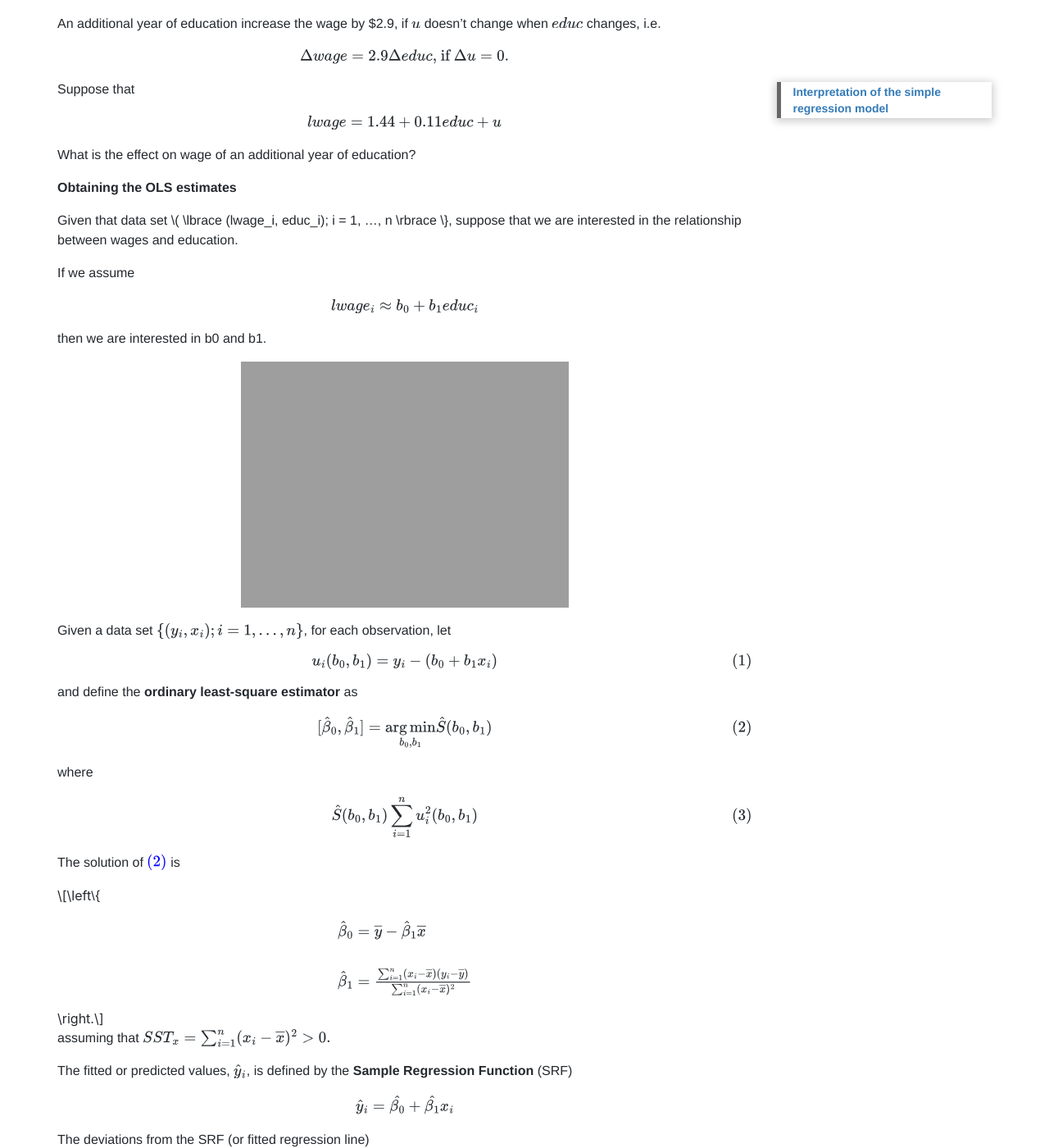
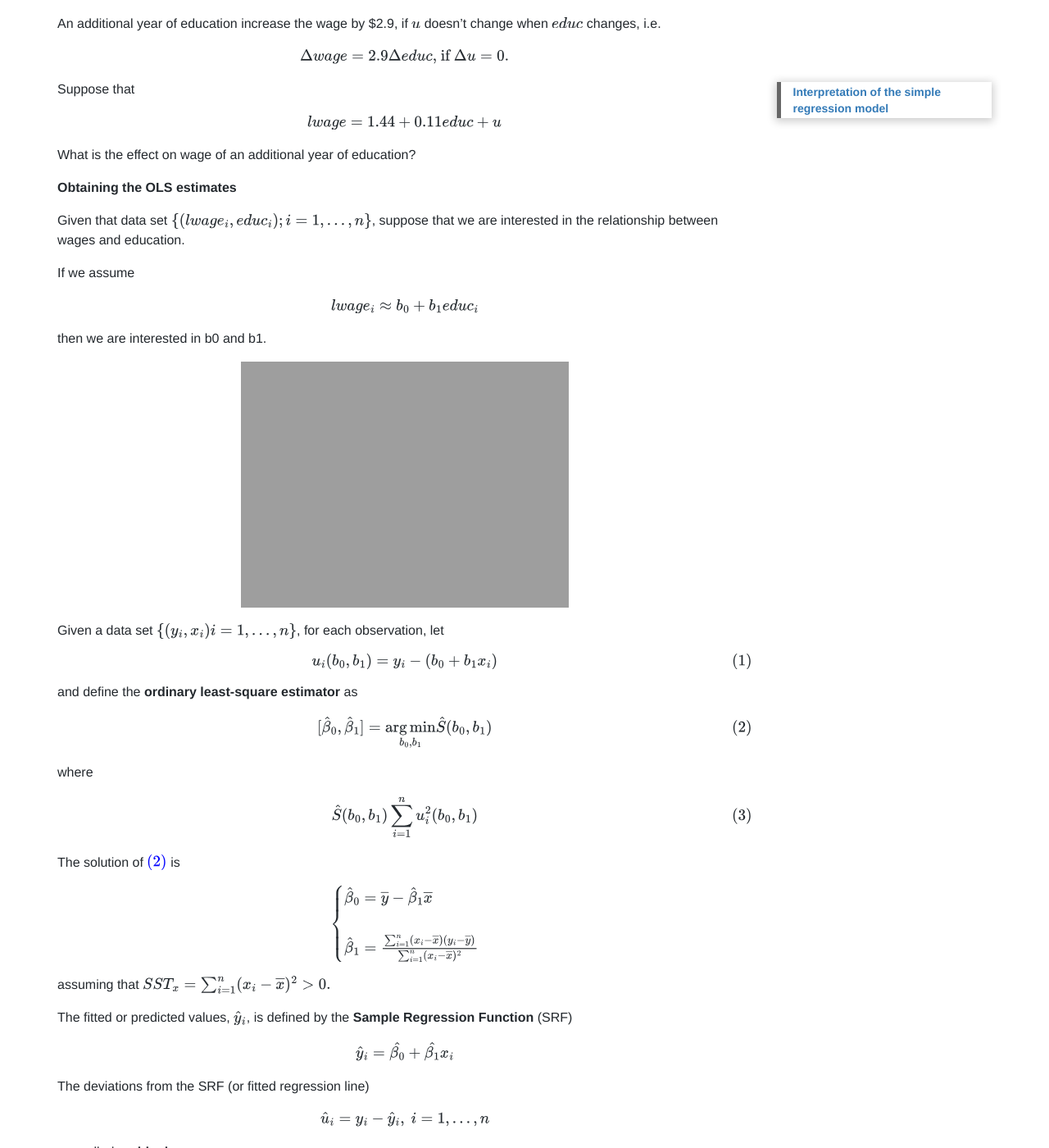
Before and after one commit to damien0x0023/damien0x0023.github.io, a Jekyll site: the page built from _posts/2020/business/ECON5002/2020-10-25-RegressionAnalysis.md, in a window 1280 px wide and 1400 px high, scrolled down 1037 px. Shown: the whole window at 82% size. Built offline with Jekyll 4.4.1, drawn with Linux system fonts in a browser that asks for light colours; nearby versions of some CDN libraries; comment, search, counter and statistics services are not loaded.

Commit message:
try \lbrace

```diff
--- a/_posts/2020/business/ECON5002/2020-10-25-RegressionAnalysis.md
+++ b/_posts/2020/business/ECON5002/2020-10-25-RegressionAnalysis.md
@@ -42,7 +42,7 @@ What is the effect on wage of an additional year of education?
 
 **Obtaining the OLS estimates**
 
-Given that data set \\( \lbrace (lwage_i, educ_i); i = 1, ..., n \rbrace \\}, suppose that we are interested in the relationship between wages and education.
+Given that data set \\( \lbrace (lwage_i, educ_i); i = 1, ..., n \rbrace \\), suppose that we are interested in the relationship between wages and education.
 
 If we assume
 
@@ -52,7 +52,7 @@ then we are interested in b0 and b1.
 
 ![]({{site.url}}/assets/images/2020/ECON5002/OLSestimates.jpg 'Figure 1: How do we pick up the "optimal" line?')
 
-Given a data set \\( \lbrace (y _i, x _i); i = 1, ..., n \rbrace \\), for each observation, let
+Given a data set \\( \lbrace (y _i, x _i) i = 1, ..., n \rbrace \\), for each observation, let
 
 $$
   u _i (b _0, b _1) = y _i - (b _0 + b_1 x _i)
@@ -77,12 +77,12 @@ The solution of \eqref{OLSestimator} is
 
 
 $$
-  \left\\{\begin{array}{l}
+  \left \lbrace \begin{array}{l}
   \hat{\beta} _0 = \overline{y} -\hat{\beta} _1 \overline{x}
   \\\\ \hat{\beta} _1 = \frac
     {\sum _{i=1} ^n (x _i - \overline{x}) (y _i - \overline{y})}
-    {\sum _{i=1}^n (x _i - \overline{x})^2}
-  \end{array}\right.
+    {\sum _{i=1} ^n (x _i - \overline{x})^2}
+  \end{array} \right.
 $$
 
 assuming that \\( SST _x = \sum _{i=1} ^n (x _i - \overline{x})^2 > 0. \\)
@@ -99,6 +99,7 @@ The deviations from the SRF (or fitted regression line)
 $$
   \hat{u} _i = y _i - \hat{y} _i, \  i = 1,..., n
 $$
+
 are called **residuals**.
 
 Remark: We defined \\(   u _i (b _0, b _1) = y _i - (b _0 + b_1 x _i)  \\). Then, \\( \hat{u} _i =  u _i( \hat{\beta} _0, \hat{\beta} _1) \\).
```
